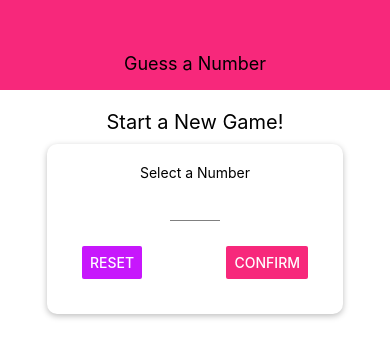
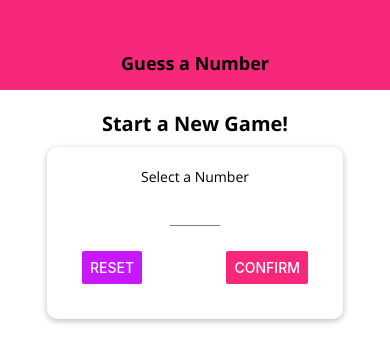
Before and after one commit to vican22/guess-number-rn, a React Native app: screen / in a window 390 px wide. Shown: the top 362 px of the page. Built offline with nearby package versions, Linux system fonts and the light colour scheme.

Commit message:
adding custom fonts

```diff
--- a/App.js
+++ b/App.js
@@ -1,12 +1,45 @@
 import React, { useState } from "react";
 import { StyleSheet, View } from "react-native";
+
+import * as Font from "expo-font";
+import { AppLoading } from "expo";
 
 import Header from "./components/Header";
 import StartGameScreen from "./screens/StartGameScreen";
 import GameScreen from "./screens/GameScreen";
+import GameOverScreen from "./screens/GameOverScreen";
+
+const fetchFonts = () => {
+  return Font.loadAsync({
+    "open-sans": require("./assets/fonts/OpenSans-Regular.ttf"),
+    "open-sans-bold": require("./assets/fonts/OpenSans-Bold.ttf")
+  });
+};
 
 export default function App() {
   const [userNumber, setUserNumber] = useState();
+  const [guessRounds, setGuessRounds] = useState(0);
+
+  const [dataLoaded, setDataLoaded] = useState(false);
+
+  if (!dataLoaded) {
+    return (
+      <AppLoading
+        startAsync={fetchFonts}
+        onFinish={() => setDataLoaded(true)}
+        onError={err => console.log(err)}
+      />
+    );
+  }
+
+  const configureNewGameHandler = () => {
+    setGuessRounds(0);
+    setUserNumber(null);
+  };
+
+  const gameOverHandler = numOfRounds => {
+    setGuessRounds(numOfRounds);
+  };
 
   const startGameHandler = selectedNumber => {
     setUserNumber(selectedNumber);
@@ -14,8 +47,18 @@
 
   let content = <StartGameScreen onStartGame={startGameHandler} />;
 
-  if (userNumber) {
-    content = <GameScreen userChoice={userNumber} />;
+  if (userNumber && guessRounds <= 0) {
+    content = (
+      <GameScreen userChoice={userNumber} onGameOver={gameOverHandler} />
+    );
+  } else if (guessRounds > 0) {
+    content = (
+      <GameOverScreen
+        roundsNumber={guessRounds}
+        userNumber={userNumber}
+        onRestart={configureNewGameHandler}
+      />
+    );
   }
   return (
     <View style={styles.screen}>
--- /dev/null
+++ b/components/BodyText.js
@@ -0,0 +1,13 @@
+import React from "react";
+
+import { Text, StyleSheet } from "react-native";
+
+const BodyText = props => <Text style={styles.body}>{props.children}</Text>;
+
+const styles = StyleSheet.create({
+  body: {
+    fontFamily: "open-sans"
+  }
+});
+
+export default BodyText;
--- a/components/Header.js
+++ b/components/Header.js
@@ -4,10 +4,12 @@
 
 import Colors from "../constants/colors";
 
+import TitleText from "./TitleText";
+
 const header = ({ title }) => {
   return (
     <View style={styles.header}>
-      <Text style={styles.headerTitle}>{title}</Text>
+      <TitleText>{title}</TitleText>
     </View>
   );
 };
@@ -20,10 +22,6 @@
     backgroundColor: Colors.primary,
     alignItems: "center",
     justifyContent: "center"
-  },
-  headerTitle: {
-    color: "black",
-    fontSize: 18
   }
 });
 
--- /dev/null
+++ b/components/TitleText.js
@@ -0,0 +1,16 @@
+import React from "react";
+
+import { Text, StyleSheet } from "react-native";
+
+const TitleText = props => (
+  <Text style={{ ...styles.title, ...props.style }}>{props.children}</Text>
+);
+
+const styles = StyleSheet.create({
+  title: {
+    fontFamily: "open-sans-bold",
+    fontSize: 18
+  }
+});
+
+export default TitleText;
--- /dev/null
+++ b/constants/default-styles.js
@@ -0,0 +1,11 @@
+import { StyleSheet } from "react-native";
+
+export default StyleSheet.create({
+  bodyText: {
+    fontFamily: "open-sans"
+  },
+  title: {
+    fontFamily: "open-sans-bold",
+    fontSize: 18
+  }
+});
--- a/package.json
+++ b/package.json
@@ -12,7 +12,8 @@
     "react": "16.8.3",
     "react-dom": "16.8.3",
     "react-native": "https://github.com/expo/react-native/archive/sdk-35.0.0.tar.gz",
-    "react-native-web": "^0.11.7"
+    "react-native-web": "^0.11.7",
+    "expo-font": "~7.0.0"
   },
   "devDependencies": {
     "babel-preset-expo": "^7.0.0"
--- /dev/null
+++ b/screens/GameOverScreen.js
@@ -0,0 +1,24 @@
+import React from "react";
+
+import { View, Text, StyleSheet, Button } from "react-native";
+
+const GameOverScreen = ({ roundsNumber, userNumber, onRestart }) => {
+  return (
+    <View style={styles.screen}>
+      <Text>The Game is Over!</Text>
+      <Text>Number of Rounds: {roundsNumber}</Text>
+      <Text>Number was: {userNumber}</Text>
+      <Button title="NEW GAME" onPress={onRestart} />
+    </View>
+  );
+};
+
+const styles = StyleSheet.create({
+  screen: {
+    flex: 1,
+    justifyContent: "center",
+    alignItems: "center"
+  }
+});
+
+export default GameOverScreen;
--- a/screens/GameScreen.js
+++ b/screens/GameScreen.js
@@ -1,9 +1,11 @@
-import React, { useState, useRef } from "react";
+import React, { useState, useRef, useEffect } from "react";
 
 import { View, Text, Button, StyleSheet, Alert } from "react-native";
 
 import NumberContainer from "../components/NumberContainer";
 import Card from "../components/Card";
+
+import DefaultStyles from "../constants/default-styles";
 
 const generateRandomBetween = (min, max, exclude) => {
   min = Math.ceil(min);
@@ -18,13 +20,20 @@
   }
 };
 
-const GameScreen = ({ userChoice }) => {
+const GameScreen = ({ userChoice, onGameOver }) => {
   const [currentGuess, setCurrentGuess] = useState(
     generateRandomBetween(1, 100, { userChoice })
   );
+  const [rounds, setRounds] = useState(0);
 
   const currentLow = useRef(1);
   const currentHigh = useRef(100);
+
+  useEffect(() => {
+    if (currentGuess === userChoice) {
+      onGameOver(rounds);
+    }
+  }, [currentGuess, userChoice, onGameOver]);
 
   const nextGuessHandler = direction => {
     if (
@@ -44,18 +53,17 @@
       currentLow.current = currentGuess;
     }
 
-    console.log(currentLow);
-
     const nextNumber = generateRandomBetween(
       currentLow.current,
       currentHigh.current,
       currentGuess
     );
     setCurrentGuess(nextNumber);
+    setRounds(curRound => curRound + 1);
   };
   return (
     <View style={styles.screen}>
-      <Text>Opponent's Guess</Text>
+      <Text style={DefaultStyles.title}>Opponent's Guess</Text>
       <NumberContainer number={currentGuess} />
       <Card style={styles.buttonContainer}>
         <Button title="LOWER" onPress={nextGuessHandler.bind(this, "lower")} />
--- a/screens/StartGameScreen.js
+++ b/screens/StartGameScreen.js
@@ -14,6 +14,8 @@
 import Card from "../components/Card";
 import Input from "../components/Input";
 import NumberContainer from "../components/NumberContainer";
+import BodyText from "../components/BodyText";
+import TitleText from "../components/TitleText";
 
 const startGameScreen = ({ onStartGame }) => {
   const [enteredValue, setEnteredValue] = useState("");
@@ -50,7 +52,7 @@
   if (confirmed) {
     confirmedOutput = (
       <Card style={styles.summaryContainer}>
-        <Text>You selected</Text>
+        <BodyText>You selected</BodyText>
         <NumberContainer number={selectedNumber} />
         <Button
           title="START GAME"
@@ -66,9 +68,9 @@
       }}
     >
       <View style={styles.screen}>
-        <Text style={styles.title}>Start a New Game!</Text>
+        <TitleText style={styles.title}>Start a New Game!</TitleText>
         <Card style={styles.inputContainer}>
-          <Text>Select a Number</Text>
+          <BodyText>Select a Number</BodyText>
           <Input
             style={styles.input}
             blurOnSubmit
```
Also changed, not shown: assets/fonts/OpenSans-Bold.ttf (added), assets/fonts/OpenSans-Regular.ttf (added).
